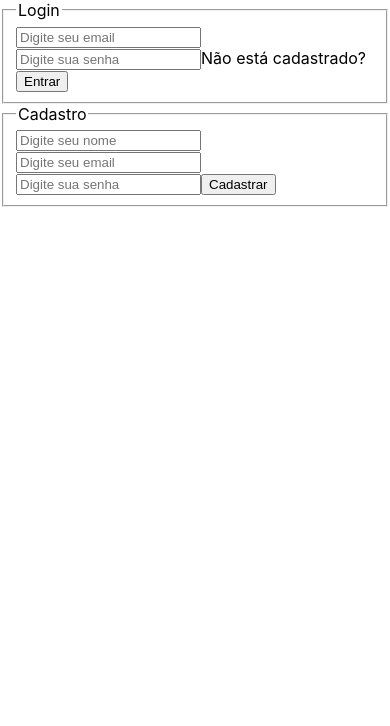
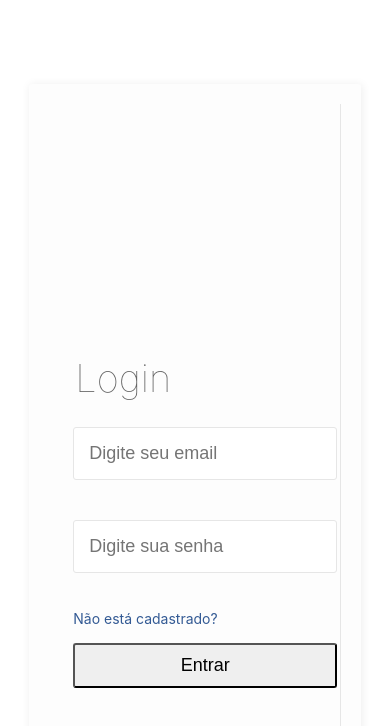
Before and after one commit to carlosdanielcabral/note, a Next.js app in the folder frontend/: page /authentication in a window 390 px wide. Shown: the top 726 px of the page. Built offline with nearby package versions, Linux system fonts and the light colour scheme.

Commit message:
Aplicação do CSS nos componentes da pasta pages

```diff
--- a/frontend/pages/authentication.js
+++ b/frontend/pages/authentication.js
@@ -46,9 +46,9 @@ const Authentication = ({ history }) => {
   }
 
   return (
-    <div className="authentication-page">
-      <section className="forms-container">
-        <section className="left">
+    <div className={ styles.authenticationPage }>
+      <section className={ styles.formsContainer }>
+        <section className={ styles.left }>
           <form>
             <fieldset>
               <legend>Login</legend>
@@ -66,7 +66,7 @@ const Authentication = ({ history }) => {
                 value={ password }
               />
 
-              <span className="register-option">
+              <span className={ styles.registerOption }>
                 <a href="#register-section">Não está cadastrado?</a>
               </span>
 
@@ -81,7 +81,7 @@ const Authentication = ({ history }) => {
           </form>
         </section>
 
-        <section className="right" id="register-section">
+        <section className={ styles.right } id="register-section">
         <form>
             <fieldset>
               <legend>Cadastro</legend>
@@ -108,7 +108,7 @@ const Authentication = ({ history }) => {
 
               <button
                 type="submit"
-                className="register"
+                className={ styles.register }
                 onClick={ registerUser }
                 >
                 Cadastrar
--- a/frontend/pages/note.js
+++ b/frontend/pages/note.js
@@ -13,10 +13,10 @@ const Note = () => {
   }, []);
 
   return (
-    <div className="note-page">
+    <div className={ styles.notePage }>
       <Header />
 
-      <div className="editor-container">
+      <div className={ styles.editorContainer }>
         <div id="toolbar"></div>
         <div id="editor">
           {
--- a/frontend/styles/Authentication.module.css
+++ b/frontend/styles/Authentication.module.css
@@ -17,7 +17,7 @@
   }
 }
 
-.authentication-page {
+.authenticationPage {
   animation-name: fade-in-color;
   animation-duration: 1s;
   align-items: center;
@@ -29,7 +29,7 @@
   overflow: hidden;
 }
 
-.forms-container {
+.formsContainer {
   animation-name: fade-in-opacity;
   animation-duration: 1s;
   align-items: center;
@@ -45,45 +45,45 @@
   width: 85vw;
 }
 
-.authentication-page .left, .authentication-page .right {
+.left, .right {
   box-sizing: border-box;
   height: 70vh;
   padding: 0 20px;
   width: 50%;
 }
 
-.authentication-page .left {
+.left {
   border-right: 1px solid rgb(230, 230, 230);
   padding-left: 20px;
 }
 
-.authentication-page .right {
+.right {
   padding-right: 20px;
 }
 
-.authentication-page fieldset {
+.authenticationPage fieldset {
   border: none;
   display: flex;
   flex-direction: column;
 }
 
-.authentication-page fieldset legend {
+.authenticationPage fieldset legend {
   font-size: 26px;
   font-weight: 200;
 }
 
-.authentication-page input {
+.authenticationPage input {
   border: 1px solid rgb(230, 230, 230);
   border-radius: 3px;
   margin: 20px 0;
   padding: 15px;
 }
 
-.authentication-page .register-option {
+.registerOption {
   display: none;
 }
 
-.authentication-page button {
+.authenticationPage button {
   align-items: center;
   border-radius: 3px;
   font-size: 14px;
@@ -92,30 +92,30 @@
   width: 150px;
 }
 
-button.login {
+.login {
   background-color: #15B097;
   border: 1px solid #15B097;
   color: white;
 }
 
-button.login:hover {
+.login:hover {
   background-color: inherit;
   color: #15B097;
 }
 
-button.register {
+.register {
   background-color: #2660A4;
   border: 1px solid #2660A4;
   color: white;
 }
 
-button.register:hover {
+.register:hover {
   background-color: inherit;
   color: #2660A4;
 }
 
 @media screen and (max-width: 600px) {
-  .authentication-page .left, .authentication-page .right {
+  .left, .right {
     align-items: center;
     display: flex;
     height: 100vh;
@@ -124,31 +124,31 @@ button.register:hover {
     width: 100%;
   }
 
-  .authentication-page form {
+  .authenticationPage form {
     width: 100%;
   }
 
-  .authentication-page fieldset legend {
+  .authenticationPage fieldset legend {
     font-size: 38px;
     font-weight: 100;
   }
 
-  .authentication-page input {
+  .authenticationPage input {
     font-size: 18px;
   }
 
-  .authentication-page .register-option {
+  .registerOption {
     display: block;
     padding: 15px 0;
   }
 
-  .authentication-page a {
+  .authenticationPage a {
     color: rgb(51, 90, 148);
     font-size: 14px;
     text-decoration: none;
   }
 
-  .authentication-page button {
+  .authenticationPage button {
     font-size: 18px;
     height: 45px;
     width: 100%;
--- a/frontend/styles/Note.module.css
+++ b/frontend/styles/Note.module.css
@@ -1,4 +1,4 @@
-.editor-container {
+.editorContainer {
   margin: 40px;
 }
 
@@ -7,7 +7,7 @@
 }
 
 @media screen and (max-width : 600px) {
-  .editor-container {
+  .editorContainer {
     margin: 0;
   }
 }
```
Also changed, not shown: frontend/pages/home.js (+4 -4 lines), frontend/pages/index.js (+5 -3 lines), frontend/styles/Home.module.css (renamed from frontend/styles/Principal.module.css, +6 -6 lines), frontend/styles/Index.module.css (+8 -8 lines).
